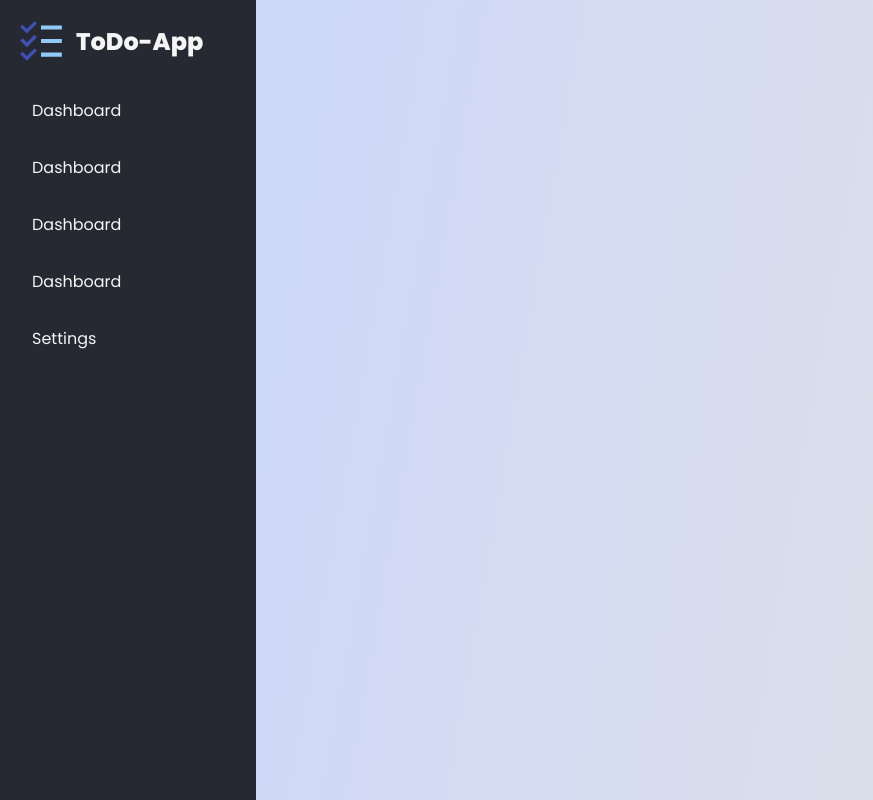
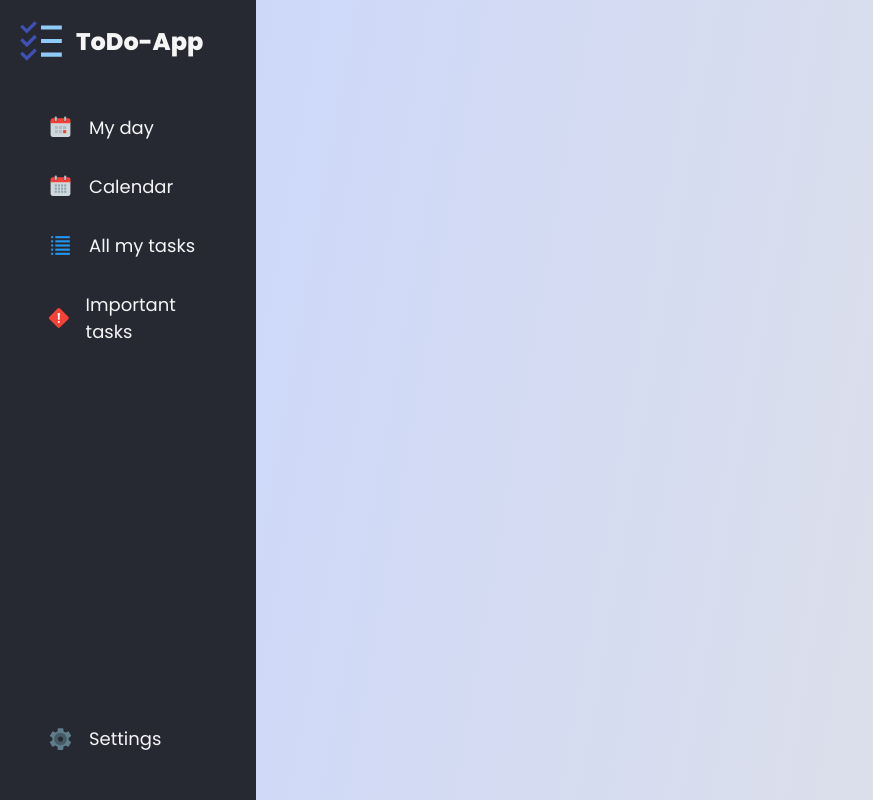
Before and after one commit to KamilCodemate-and-Karlos-Partnership/To-Do-App, a React (Create React App) app in the folder client/: page /home in a window 1280 px wide. Shown: the whole page, without its empty margins (0-873 px from the left). Built offline with nearby package versions, Linux system fonts and the light colour scheme.

Commit message:
Sidebar styled v1

```diff
--- a/client/src/assets/styles/Sidebar.scss
+++ b/client/src/assets/styles/Sidebar.scss
@@ -12,7 +12,6 @@
         display: flex;
         align-items: center;
         column-gap: 10px;
-
         p {
             font-weight: 800;
             font-size: x-large;
@@ -25,13 +24,34 @@
     }
 
     .sidebar-content {
+        min-height: calc(100vh - 50px - 3rem);
         display: flex;
         flex-direction: column;
+        justify-content: space-between;
+        padding: 1rem;
 
-        .sc-link {
-            text-decoration: none;
-            color: whitesmoke;
-            padding: 1rem;
+        .sidebar-content-links, .sidebar-content-footer {
+            display: flex;
+            flex-direction: column;
+        }
+    }
+
+    svg {
+        width: 25px;
+        height: auto;
+    }
+
+    .sc-link {
+        text-decoration: none;
+        color: whitesmoke;
+        padding: 1rem;
+        font-size: large;
+        display: flex;
+        column-gap: 1rem;
+        transition: all 0.5s;
+
+        &:hover {
+            transform: scale(1.05);
         }
     }
 }
--- a/client/src/components/Sidebar/Sidebar.tsx
+++ b/client/src/components/Sidebar/Sidebar.tsx
@@ -1,6 +1,7 @@
 import React from 'react'
 import '../../assets/styles/Sidebar.scss';
 import logo from '../../assets/img/logo.svg';
+import { FcCalendar, FcList, FcMenu, FcHighPriority, FcSettings, FcPlanner } from 'react-icons/fc';
 
 const Sidebar: React.FC<{}> = (): React.ReactElement => {
   return (
@@ -10,21 +11,30 @@ const Sidebar: React.FC<{}> = (): React.ReactElement => {
             <p>ToDo-App</p>
         </div>
         <div className="sidebar-content">
-            <a className='sc-link' href="/">
-                <span className='sc-name'>Dashboard</span>
+            <div className="sidebar-content-links">
+                <a className='sc-link' href="/home">
+                    <FcPlanner />
+                    <span className='sc-name'>My day</span>
                 </a>
-            <a className='sc-link' href="/">
-                <span className='sc-name'>Dashboard</span>
+                <a className='sc-link' href="/home">
+                    <FcCalendar />
+                    <span className='sc-name'>Calendar</span>
                 </a>
-            <a className='sc-link' href="/">
-                <span className='sc-name'>Dashboard</span>
+                <a className='sc-link' href="/home">
+                    <FcList />
+                    <span className='sc-name'>All my tasks</span>
                 </a>
-            <a className='sc-link' href="/">
-                <span className='sc-name'>Dashboard</span>
+                <a className='sc-link' href="/home">
+                    <FcHighPriority />
+                    <span className='sc-name'>Important tasks</span>
                 </a>
-            <a className='sc-link' href="/">
+            </div>
+            <div className="sidebar-content-footer">
+                <a className='sc-link' href="/home">
+                    <FcSettings />
                     <span className='sc-name'>Settings</span>
                 </a>
+            </div>
         </div>
     </div>
   )
```
Lines whose indentation alone changed are shown as unchanged.
